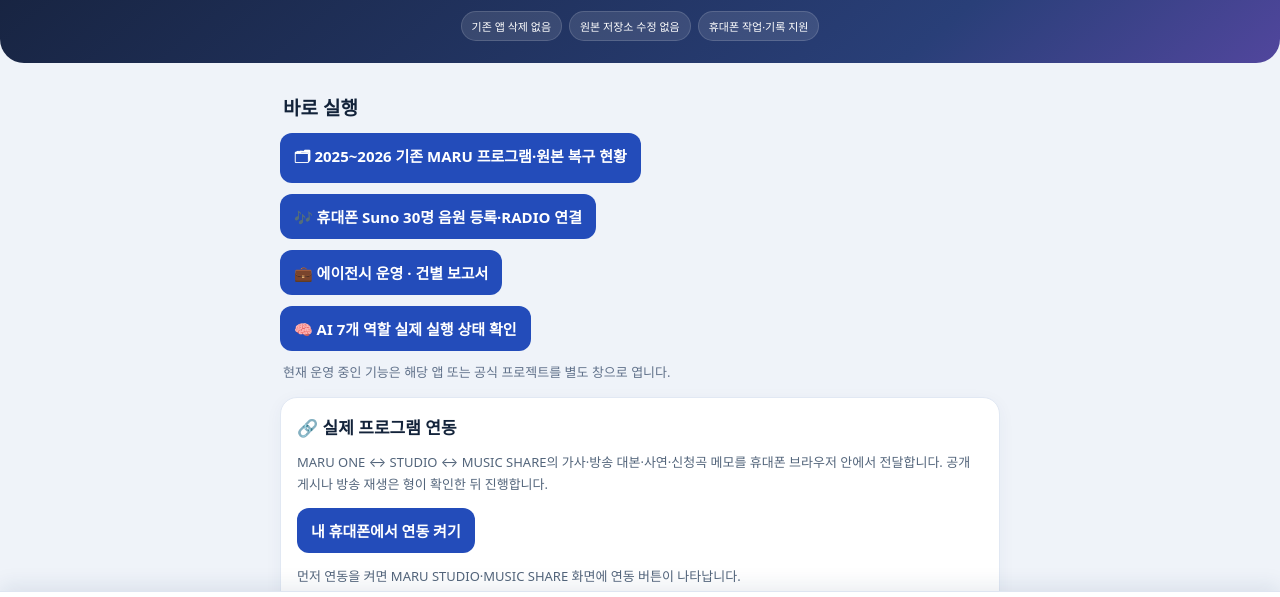
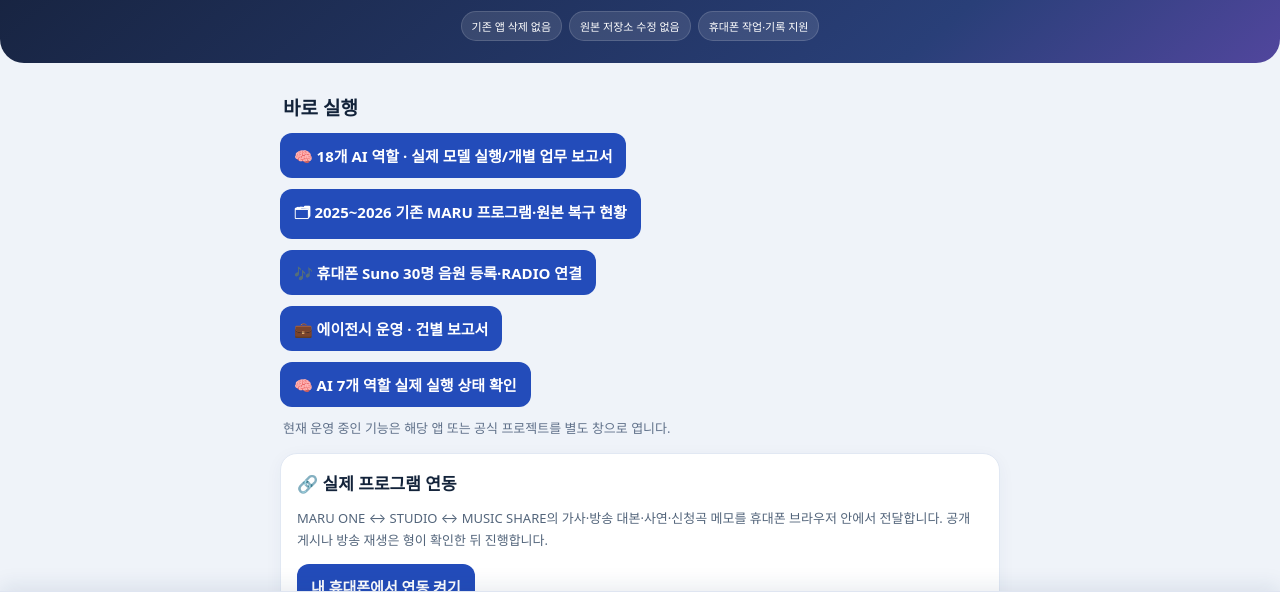
Before and after one commit to skytins3-png/maru-ai-song-studio, a plain HTML site: page mobile-hub/index.html in a window 1280 px wide. Shown: the part 136-733 px from the top of the page. Drawn offline with Linux system fonts and the light colour scheme.

Commit message:
Link real eighteen-agent individually verified activity and model report status

```diff
--- a/mobile-hub/index.html
+++ b/mobile-hub/index.html
@@ -22,6 +22,7 @@
 <main class="main">
 <section id="home" class="view">
 <h2 class="section-title">바로 실행</h2>
+<div class="actions"><a class="linkbtn" href="./real-agents.html">🧠 18개 AI 역할 · 실제 모델 실행/개별 업무 보고서</a></div>
 <div class="actions"><a class="linkbtn" href="./legacy.html">🗂 2025~2026 기존 MARU 프로그램·원본 복구 현황</a></div>
 <div class="actions"><a class="linkbtn" href="../vocal-studio/mobile-suno.html">🎶 휴대폰 Suno 30명 음원 등록·RADIO 연결</a></div>
 <div class="actions"><a class="linkbtn" href="./agency.html">💼 에이전시 운영 · 건별 보고서</a></div>
```
